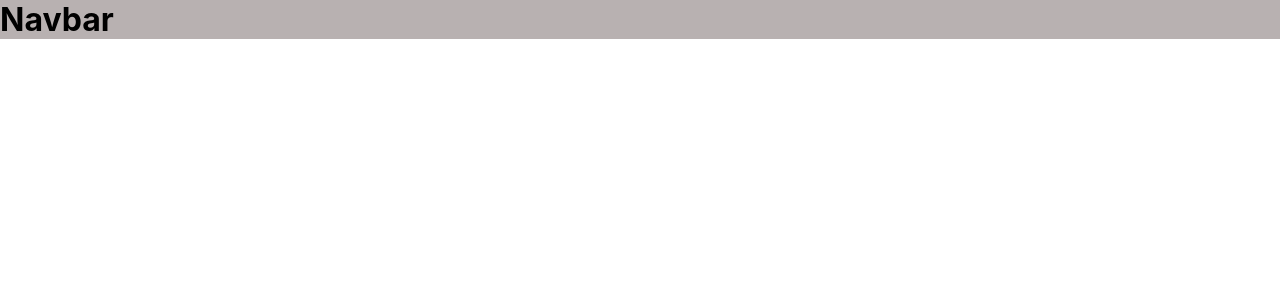
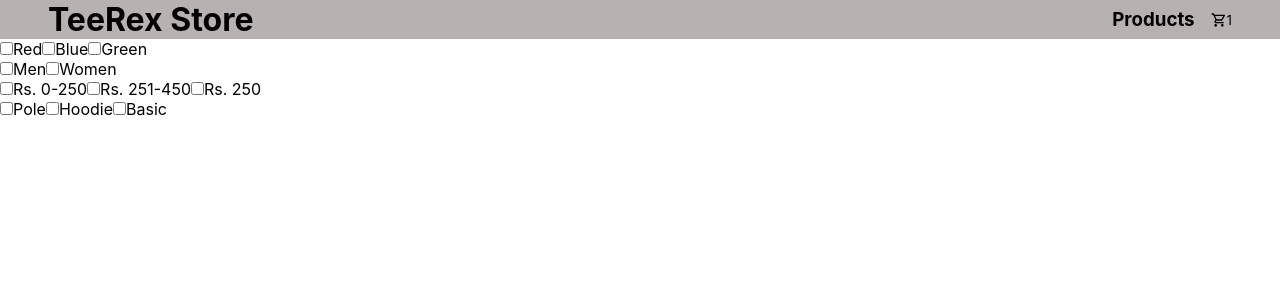
Before and after one commit to adi-4444/GT-TeeRex, a React (Create React App) app: page / in a window 1280 px wide. Shown: the top 300 px of the page. Built offline with nearby package versions, Linux system fonts and the light colour scheme.

Commit message:
Added Filter inputs

```diff
--- a/src/pages/Landing/LandingPage.jsx
+++ b/src/pages/Landing/LandingPage.jsx
@@ -1,11 +1,13 @@
 import React from "react";
 import Navbar from "../common/Header/Navbar";
+import Filters from "./components/Filters/Filters";
 import "./LandingPage.css";
 
 const LandingPage = () => {
 	return (
 		<div>
 			<Navbar />
+			<Filters />
 		</div>
 	);
 };
--- a/src/pages/Landing/components/Filters/Filters.jsx
+++ b/src/pages/Landing/components/Filters/Filters.jsx
@@ -4,7 +4,58 @@
 const Filters = () => {
 	return (
 		<div>
-			<h1>Filters</h1>
+			<div className='colors-div'>
+				<label>
+					<input type='checkbox' />
+					Red
+				</label>
+				<label>
+					<input type='checkbox' />
+					Blue
+				</label>
+				<label>
+					<input type='checkbox' />
+					Green
+				</label>
+			</div>
+			<div className='gneder-div'>
+				<label>
+					<input type='checkbox' />
+					Men
+				</label>
+				<label>
+					<input type='checkbox' />
+					Women
+				</label>
+			</div>
+			<div className='price-div'>
+				<label>
+					<input type='checkbox' />
+					Rs. 0-250
+				</label>
+				<label>
+					<input type='checkbox' />
+					Rs. 251-450
+				</label>
+				<label>
+					<input type='checkbox' />
+					Rs. 250
+				</label>
+			</div>
+			<div className='type-div'>
+				<label>
+					<input type='checkbox' />
+					Pole
+				</label>
+				<label>
+					<input type='checkbox' />
+					Hoodie
+				</label>
+				<label>
+					<input type='checkbox' />
+					Basic
+				</label>
+			</div>
 		</div>
 	);
 };
--- a/src/pages/common/Header/Navbar.css
+++ b/src/pages/common/Header/Navbar.css
@@ -1,3 +1,20 @@
 .navbar {
 	background-color: rgb(184, 177, 177);
+	display: flex;
+	align-items: center;
+	justify-content: space-between;
 }
+.logo {
+	margin-left: 3rem;
+}
+.content {
+	margin-right: 3rem;
+}
+.content {
+	display: flex;
+	align-items: center;
+	gap: 1rem;
+}
+.cart-icon-div {
+	display: flex;
+}
--- a/src/pages/common/Header/Navbar.jsx
+++ b/src/pages/common/Header/Navbar.jsx
@@ -3,8 +3,29 @@
 
 const Navbar = () => {
 	return (
-		<div>
-			<h1 className='navbar'>Navbar</h1>
+		<div className='navbar'>
+			<div className='logo'>
+				<h1>TeeRex Store</h1>
+			</div>
+			<div className='content'>
+				<h3>Products</h3>
+				<div className='cart-icon-div'>
+					<svg
+						xmlns='http://www.w3.org/2000/svg'
+						width='1em'
+						height='1em'
+						preserveAspectRatio='xMidYMid meet'
+						viewBox='0 0 24 24'
+						className='car-icon'
+					>
+						<path
+							fill='currentColor'
+							d='M15.55 13c.75 0 1.41-.41 1.75-1.03l3.58-6.49A.996.996 0 0 0 20.01 4H5.21l-.94-2H1v2h2l3.6 7.59l-1.35 2.44C4.52 15.37 5.48 17 7 17h12v-2H7l1.1-2h7.45zM6.16 6h12.15l-2.76 5H8.53L6.16 6zM7 18c-1.1 0-1.99.9-1.99 2S5.9 22 7 22s2-.9 2-2s-.9-2-2-2zm10 0c-1.1 0-1.99.9-1.99 2s.89 2 1.99 2s2-.9 2-2s-.9-2-2-2z'
+						/>
+					</svg>
+					<sup className='cart-count'>1</sup>
+				</div>
+			</div>
 		</div>
 	);
 };
```
